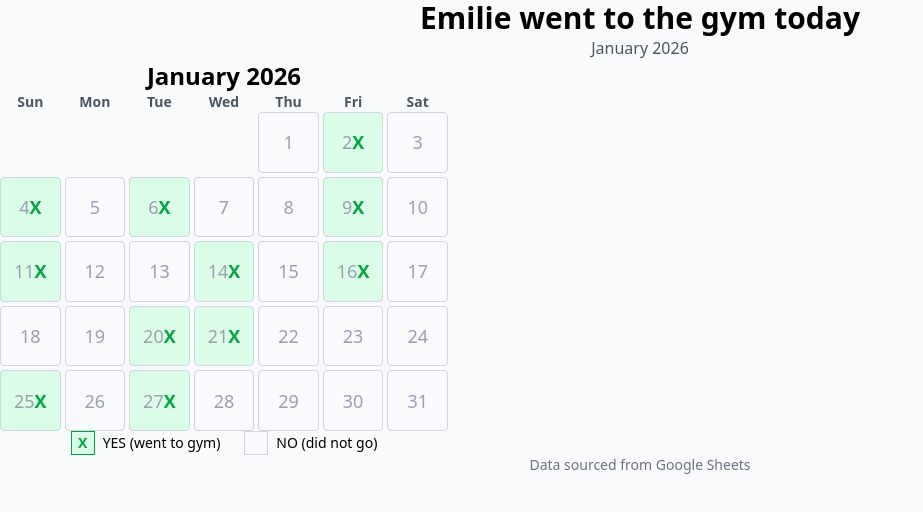
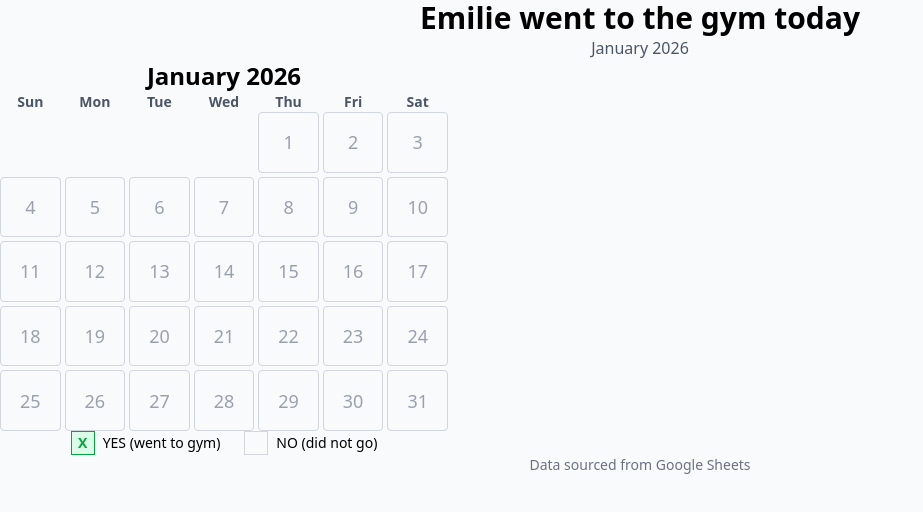
Before and after one commit to emilieschario/gym-going, a Next.js app: page / in a window 1280 px wide. Shown: the top 512 px of the page, without its empty margins (0-923 px from the left). Built offline with nearby package versions, Linux system fonts and the light colour scheme; no server answers.

Commit message:
Update to use real Google Sheet data with TRUE/FALSE values

```diff
--- a/src/app/page.tsx
+++ b/src/app/page.tsx
@@ -1,33 +1,8 @@
 import { getGymDataMap } from "@/lib/gym-data";
 import Calendar from "@/components/Calendar";
 
-// Demo data for January 2026 - shows sample gym attendance
-// This will be replaced by Google Sheet data when available
-const DEMO_DATA: Map<string, "YES" | "NO"> = new Map([
-  ["2026-01-02", "YES"],
-  ["2026-01-03", "NO"],
-  ["2026-01-04", "YES"],
-  ["2026-01-06", "YES"],
-  ["2026-01-08", "NO"],
-  ["2026-01-09", "YES"],
-  ["2026-01-11", "YES"],
-  ["2026-01-13", "NO"],
-  ["2026-01-14", "YES"],
-  ["2026-01-16", "YES"],
-  ["2026-01-18", "NO"],
-  ["2026-01-20", "YES"],
-  ["2026-01-21", "YES"],
-  ["2026-01-23", "NO"],
-  ["2026-01-25", "YES"],
-  ["2026-01-27", "YES"],
-  ["2026-01-30", "NO"],
-]);
-
 export default async function Home() {
   const gymDataMap = await getGymDataMap();
-
-  // If no data from Google Sheet, use demo data
-  const displayData = gymDataMap.size > 0 ? gymDataMap : DEMO_DATA;
 
   return (
     <main className="min-h-screen bg-gray-50">
@@ -42,7 +17,7 @@ export default async function Home() {
         <Calendar
           year={2026}
           month={1}
-          gymDataMap={displayData}
+          gymDataMap={gymDataMap}
         />
 
         <p className="text-center text-sm text-gray-500 mt-8">
--- a/src/lib/gym-data.ts
+++ b/src/lib/gym-data.ts
@@ -28,19 +28,22 @@ export async function fetchGymData(): Promise<GymDay[]> {
     const lines = csvText.trim().split("\n");
 
     // Skip header row and parse data
-    // Expected format: Date, Answer
+    // Expected format: Date, Boolean (TRUE means YES, empty means NO)
     const gymDays: GymDay[] = [];
 
     for (let i = 1; i < lines.length; i++) {
       const line = lines[i].trim();
       if (!line) continue;
 
-      const [date, answer] = line.split(",").map((s) => s.trim());
+      // Handle potential comma within quoted fields
+      const parts = line.split(",");
+      const date = parts[0].trim();
+      const boolValue = parts[1]?.trim();
 
-      if (date && answer) {
+      if (date && date.match(/^\d{4}-\d{2}-\d{2}$/)) {
         gymDays.push({
           date,
-          answer: answer.toUpperCase() === "YES" ? "YES" : "NO",
+          answer: boolValue === "TRUE" ? "YES" : "NO",
         });
       }
     }
```
